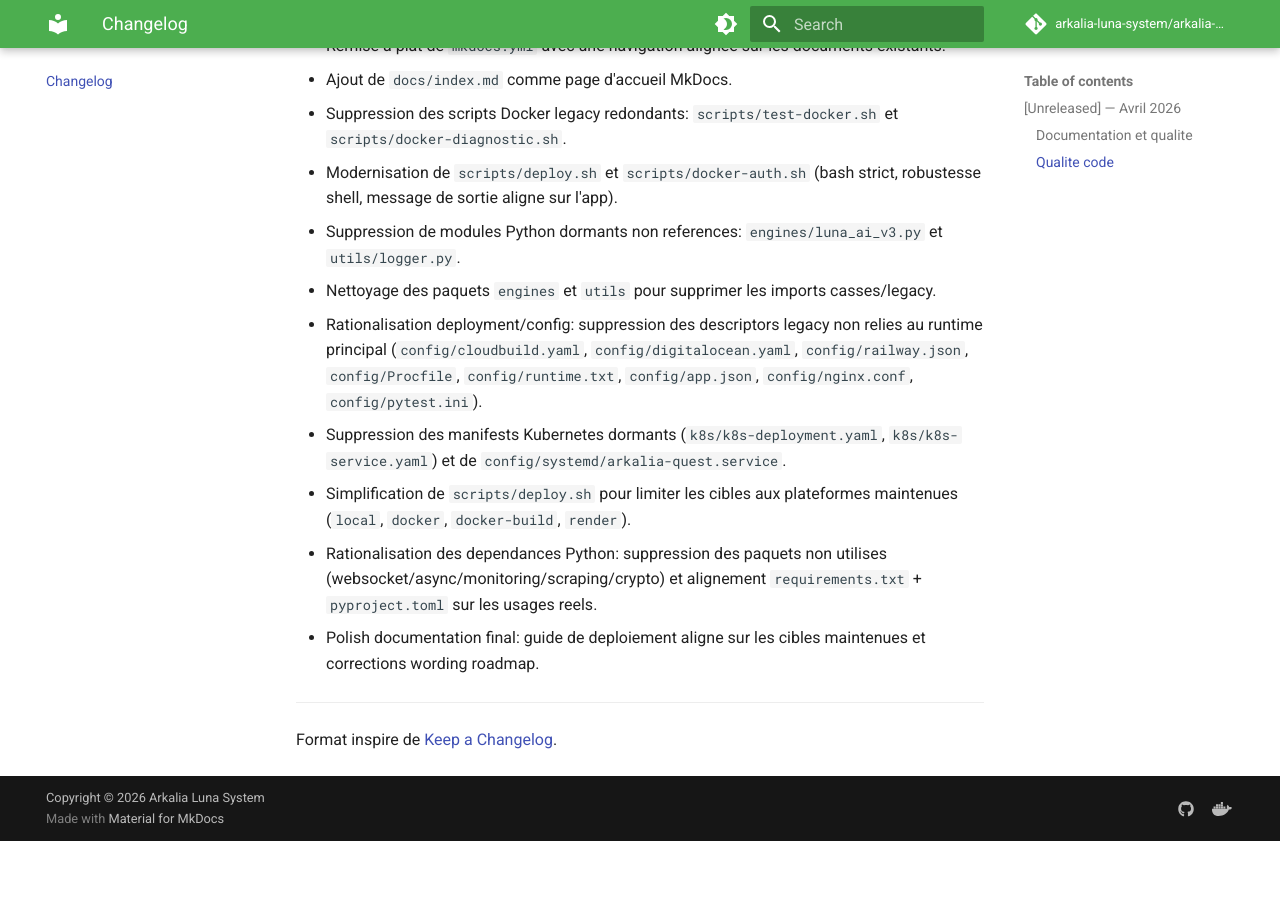
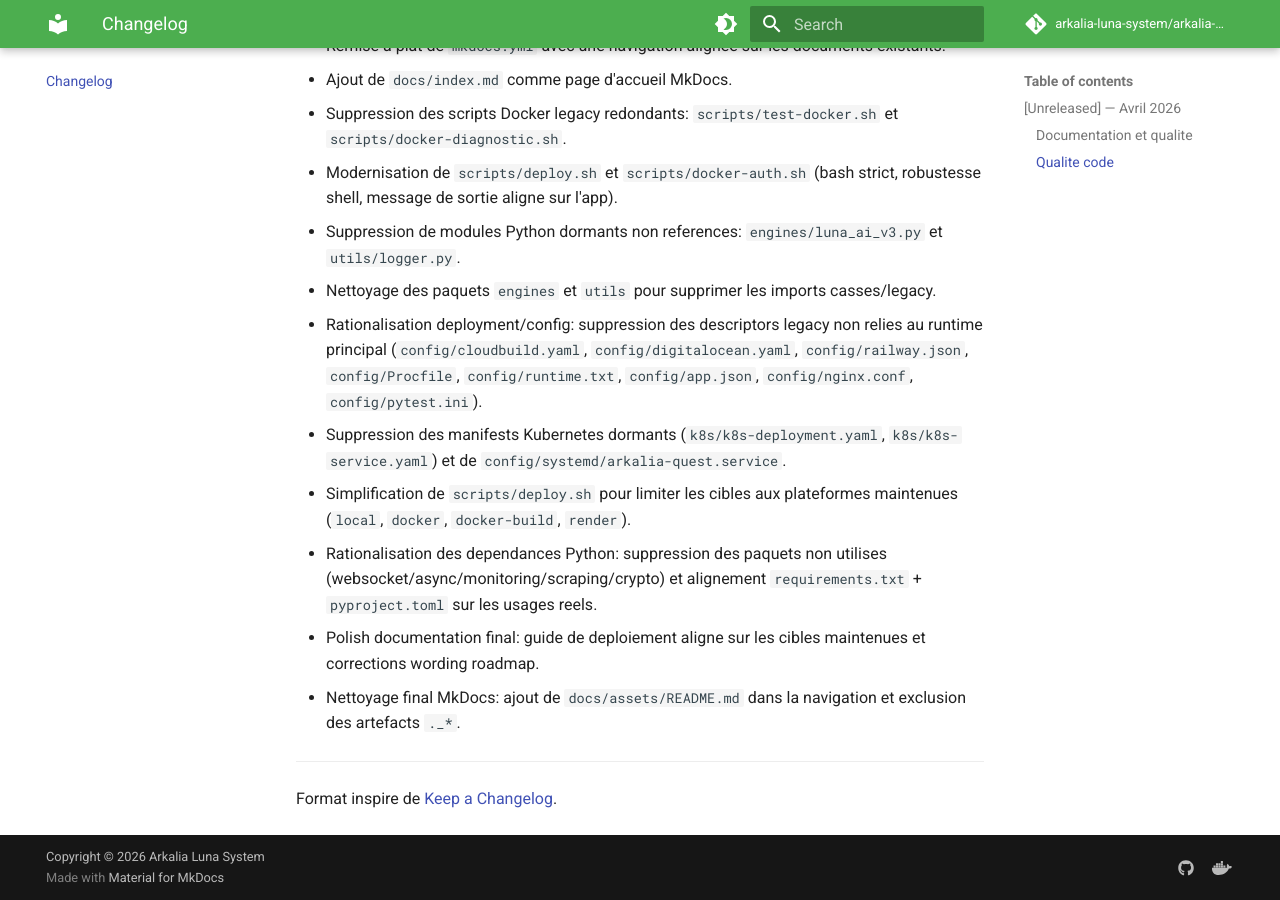
Before and after one commit to arkalia-luna-system/arkalia-quest, an MkDocs documentation site: the page built from docs/CHANGELOG.md, in a window 1280 px wide and 900 px high, scrolled down 1988 px. Built offline with MkDocs 1.6.1 and Material for MkDocs 9.7.7, drawn with Linux system fonts in a browser that asks for light colours; comment, search, counter and statistics services are not loaded; the version menu is left out; before the commit the page ends 2829 px from its top, so only the background shows below that.

Commit message:
Finalize MkDocs polish and include assets page in navigation.
Add docs assets page to nav and tighten docs filtering, then clean AppleDouble artifacts so strict documentation builds run without warnings.

Made-with: Cursor

```diff
--- a/docs/CHANGELOG.md
+++ b/docs/CHANGELOG.md
@@ -55,6 +55,7 @@
 - Simplification de `scripts/deploy.sh` pour limiter les cibles aux plateformes maintenues (`local`, `docker`, `docker-build`, `render`).
 - Rationalisation des dependances Python: suppression des paquets non utilises (websocket/async/monitoring/scraping/crypto) et alignement `requirements.txt` + `pyproject.toml` sur les usages reels.
 - Polish documentation final: guide de deploiement aligne sur les cibles maintenues et corrections wording roadmap.
+- Nettoyage final MkDocs: ajout de `docs/assets/README.md` dans la navigation et exclusion des artefacts `._*`.
 
 ---
 
--- a/mkdocs.yml
+++ b/mkdocs.yml
@@ -69,6 +69,7 @@ nav:
   - Contribution: CONTRIBUTING.md
   - Changelog: CHANGELOG.md
   - Release Checklist v3.1.1: RELEASE_CHECKLIST_v3.1.1.md
+  - Assets Demo: assets/README.md
 
 # Extra
 extra:
@@ -82,6 +83,8 @@ extra:
 
 # Documentation source directory
 docs_dir: docs
+exclude_docs: |
+  ._*
 
 # Copyright
 copyright: Copyright &copy; 2026 Arkalia Luna System
```
